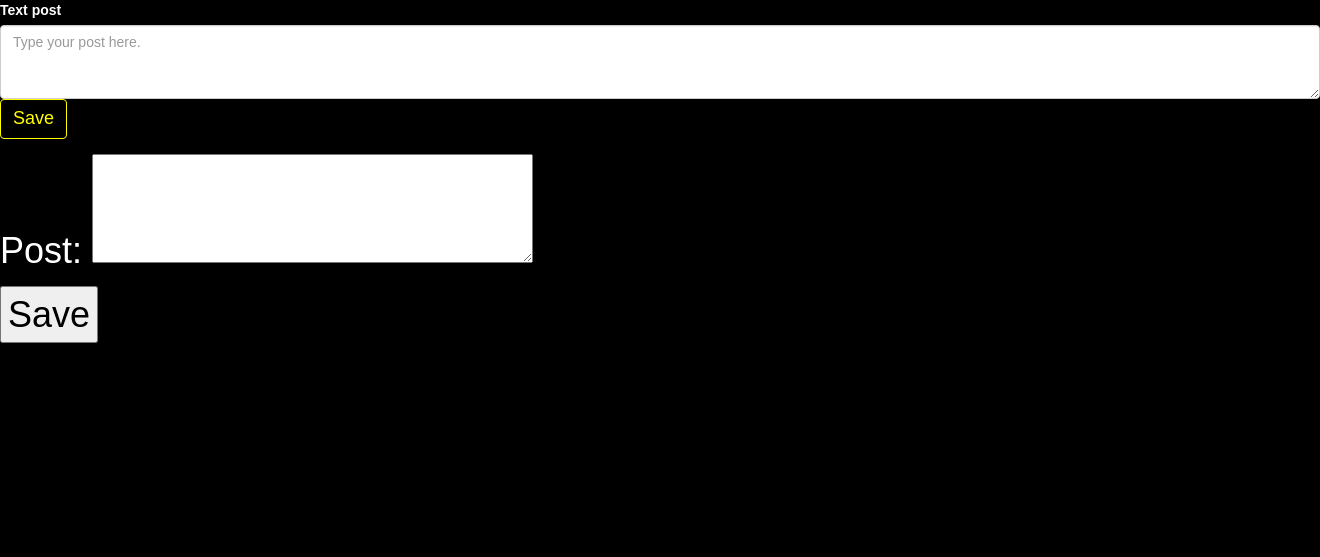
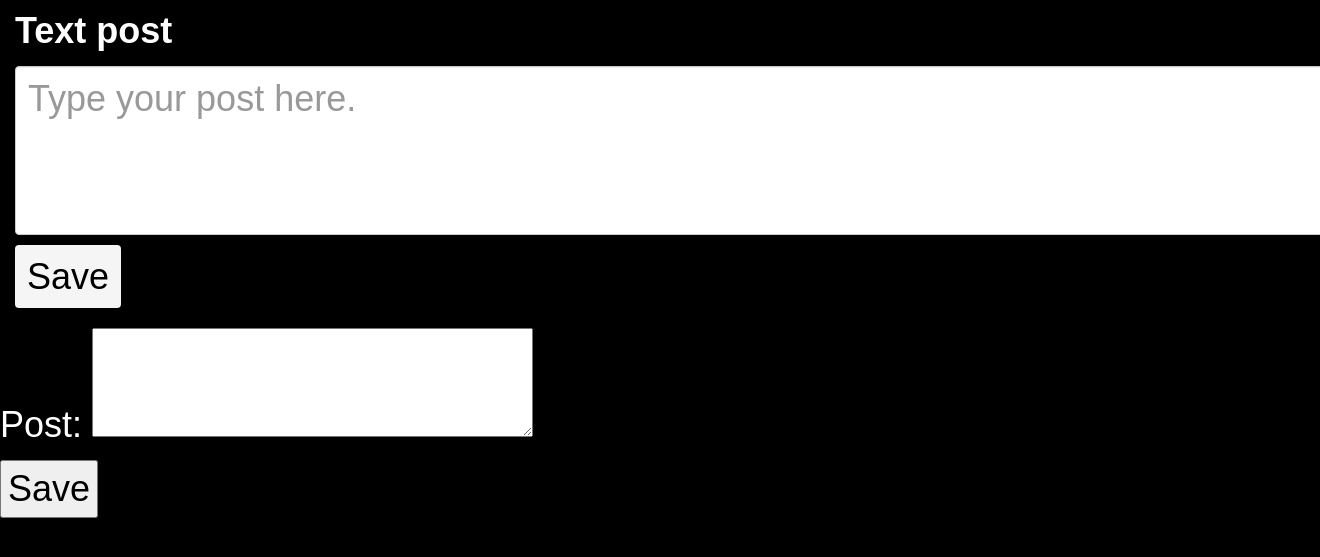
Before and after one commit to 5hwb/BigTextNotes, a Django app: page /add_post in a window 1320 px wide; the page is wider, and only the part inside the window is pictured. Shown: the part 50-607 px from the top of that part. Run offline with Django 3.2, Linux system fonts and the light colour scheme; some libraries are stand-ins or nearby versions.

Commit message:
Refine HTML form style

```diff
--- a/Board/templates/add_post.html
+++ b/Board/templates/add_post.html
@@ -6,7 +6,7 @@
     <div class="form-group">
       <label for="inputTextPost">Text post</label>
       <textarea class="form-control" name="post_text" id="inputTextPost" rows="3" placeholder="Type your post here."></textarea>
-      <button type="submit" class="btn">Save</button>
+      <button type="submit" class="btn btn-primary">Save</button>
     </div>
 
     <p>
--- a/static/css/custom_styling.css
+++ b/static/css/custom_styling.css
@@ -26,16 +26,21 @@ h2 {
 	color: white;
 	font-size: 26px;
 }
-.btn {
+.btn-navbar {
 	font-size: 18px;
 	color: yellow;
 	background-color: transparent;
 	border-color: yellow;
 }
-.btn:hover {
+.btn-navbar:hover {
 	color: white;
 	background-color: red;
 	border-color: white;
+}
+.btn-primary {
+	color: black;
+	background-color: #F5F5F5;
+	border-style: none;
 }
 .navbar-inverse {
 	background: #008;
@@ -80,6 +85,14 @@ h2 {
     overflow-y: hidden;
 }
 
+form .form-group * {
+	font-size: 36px;
+	margin-left: 15px;
+	margin-right: 15px;
+	margin-top: 5px;
+	margin-bottom: 5px;
+}
+
 .freq-results {
 	text-align: center;
 }
```
